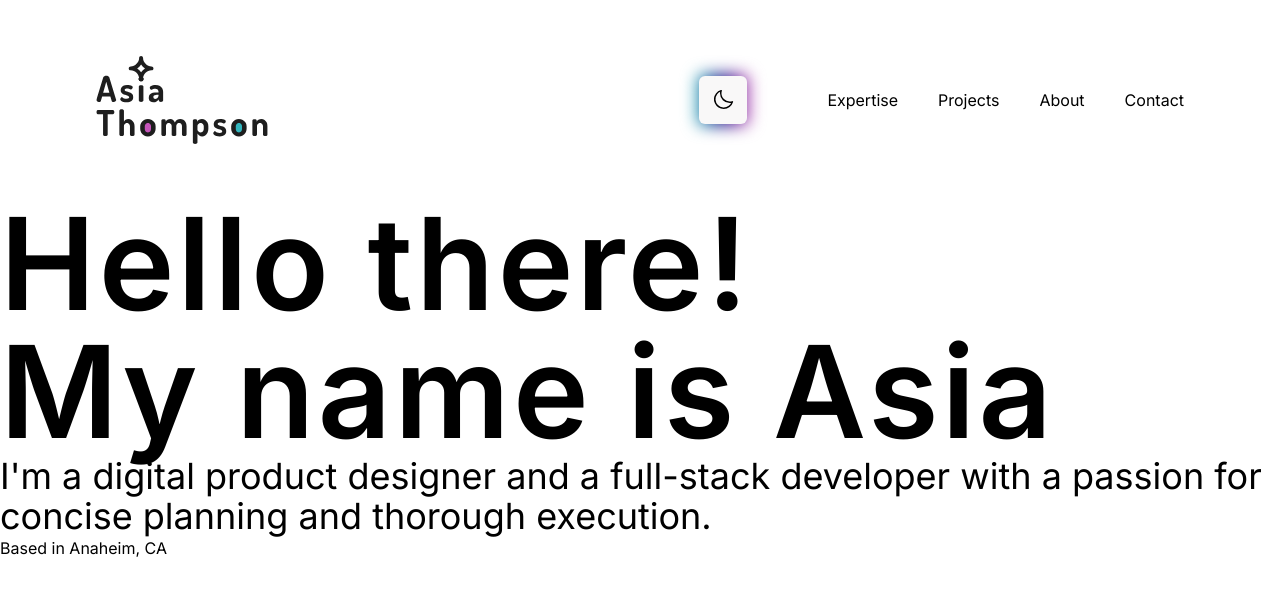
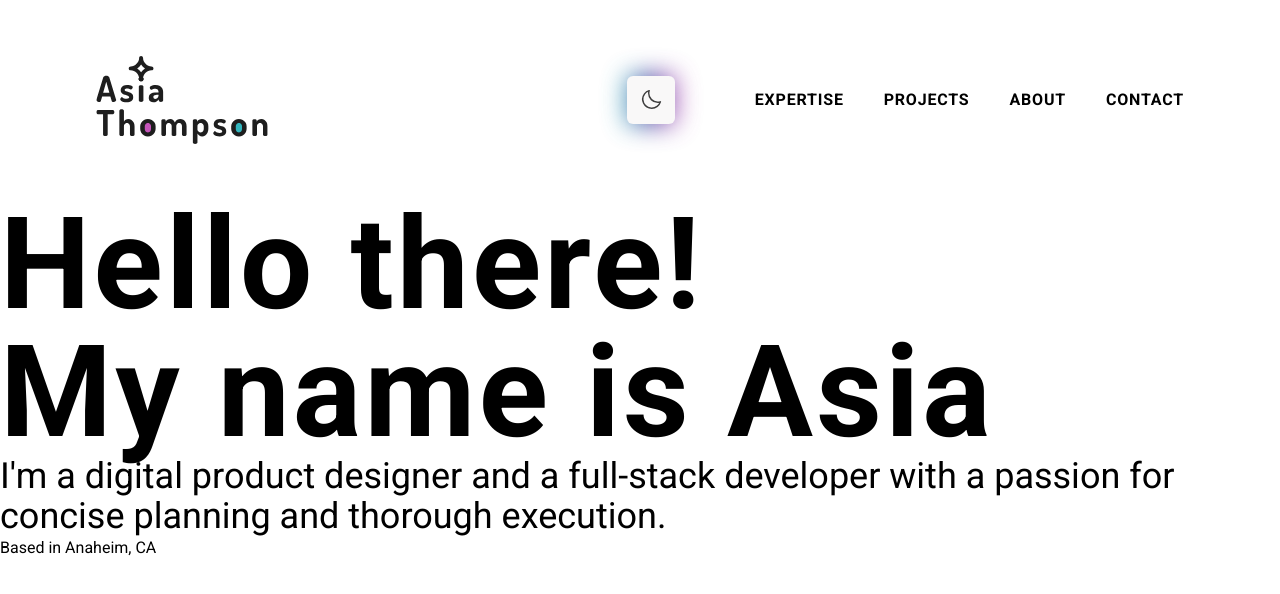
Before and after one commit to asiasOnline/asia-thompson-portfolio, a Next.js app: page / in a window 1280 px wide. Shown: the top 594 px of the page. Built offline with nearby package versions, Linux system fonts and the light colour scheme.

Commit message:
Finish styling for desktop Navbar

```diff
--- a/app/globals.css
+++ b/app/globals.css
@@ -2,6 +2,14 @@
 @tailwind components;
 @tailwind utilities;
 
+
+html {
+  font-family: var(--font-roboto);
+}
+
+h1, h2, h3, h4, h5, h6 {
+  font-family: var(--font-raleway);
+}
 
 @layer base {
   :root {
--- a/app/layout.tsx
+++ b/app/layout.tsx
@@ -1,9 +1,16 @@
 import type { Metadata } from "next";
-import { Inter } from "next/font/google";
+import { Raleway, Roboto } from "next/font/google";
 import "./globals.css";
 import { ThemeProvider } from "@/components/ui/ThemeProvider"
 
-const inter = Inter({ subsets: ["latin"] });
+const roboto = Roboto({
+  subsets: ["latin"],
+  weight: ['400', '700'],
+  variable: '--font-roboto' });
+
+const raleway = Raleway({
+  subsets: ["latin"]
+})
 
 export const metadata: Metadata = {
   title: "Asia Thompson",
@@ -15,7 +22,7 @@ export default function RootLayout({children }: Readonly<{
 }>) {
   return (
     <html lang="en" suppressHydrationWarning>
-      <body className={inter.className}>
+      <body className={`${roboto.variable} font-sans`}>
         <ThemeProvider
           attribute="class"
           defaultTheme="system"
--- a/app/page.tsx
+++ b/app/page.tsx
@@ -1,4 +1,3 @@
-import Image from "next/image";
 import Hero from "../components/Hero"
 import Navbar from "@/components/Navbar";
 
--- a/components/Navbar.tsx
+++ b/components/Navbar.tsx
@@ -11,7 +11,7 @@ const Navbar = () => {
       />
       <div className='flex items-center gap-20'>
         <ThemeButton />
-        <div className='flex gap-10 text-base '>
+        <div className='flex gap-10 font-bold uppercase tracking-wider'>
           <a>Expertise</a>
           <a>Projects</a>
           <a>About</a>
--- a/components/ui/ThemeButton.tsx
+++ b/components/ui/ThemeButton.tsx
@@ -21,21 +21,33 @@ const ThemeButton = () => {
   )
 
   if (resolvedTheme === 'dark') {
-    return <div className="relative">
-        <div className='absolute -inset-0.5 bg-gradient-to-r from-fountainBlue via-ultramarine to-steelPink rounded-md blur'>
-        </div>
+    return <div className="relative group">
+        <div className='absolute
+        -inset-0.5
+        bg-gradient-to-r from-fountainBlue via-slateBlue to-steelPink
+        rounded-md
+        blur-md
+        opacity-75
+        group-hover:opacity-100 transition duration-150
+        '/>
         <Button className="bg-black relative" variant="outline" size="icon" onClick={() => setTheme('light')}>
-              <PiSun className='h-6 w-6'/>
+              <PiSun className='h-6 w-6 opacity-75 group-hover:opacity-100 transition duration-150'/>
           </Button>
       </div>
   }
 
   if (resolvedTheme === 'light') {
-    return <div className="relative">
-        <div className='absolute -inset-0.5 bg-gradient-to-r from-fountainBlue via-ultramarine to-steelPink rounded-md blur'>
-        </div>
+    return <div className="relative group">
+        <div className='absolute
+        -inset-0.5
+        bg-gradient-to-r from-fountainBlue via-ultramarine to-steelPink
+        rounded-md
+        blur-md
+        opacity-75
+        group-hover:opacity-100 transition duration-150
+        '/>
         <Button className="bg-white relative" variant="outline" size="icon" onClick={() => setTheme('dark')}>
-              <PiMoon className='h-6 w-6'/>
+              <PiMoon className='h-6 w-6 opacity-75 group-hover:opacity-100 transition duration-150'/>
         </Button>
       </div>
   }
--- a/tailwind.config.ts
+++ b/tailwind.config.ts
@@ -20,7 +20,7 @@ const config = {
       },
     },
     fontFamily: {
-      'display': []
+      'display': ['var(--font-raleway)']
     },
     colors: {
       'white': '#F9F8F8',
@@ -31,7 +31,9 @@ const config = {
       'fountainBlue': '#32B6BE',
     },
     extend: {
-
+      fontFamily: {
+        sans: ['var(--font-roboto)']
+      }
     },
   },
   plugins: [require("tailwindcss-animate")],
```
